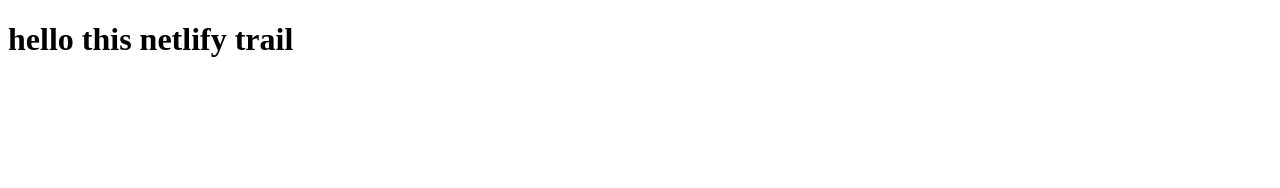
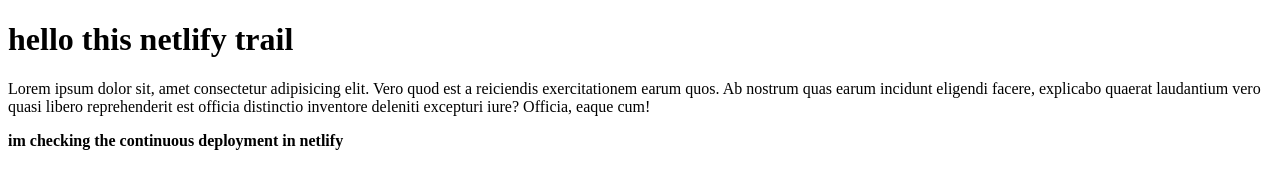
Before and after one commit to Jangalanagababu42/netlify-trial, a plain HTML site: page index.html in a window 1280 px wide. Drawn offline with Linux system fonts and the light colour scheme.

Commit message:
Update index.html
made changes

```diff
--- a/index.html
+++ b/index.html
@@ -8,5 +8,11 @@
 </head>
 <body>
     <h1>hello this netlify trail</h1>
+    <p>
+        Lorem ipsum dolor sit, amet consectetur adipisicing elit. Vero quod est a reiciendis exercitationem earum quos. Ab nostrum quas earum incidunt eligendi facere, explicabo quaerat laudantium vero quasi libero reprehenderit est officia distinctio inventore deleniti excepturi iure? Officia, eaque cum!
+    </p>
+    <p>
+        <b>im checking the continuous deployment in netlify</b>
+    </p>
 </body>
 </html>
```
